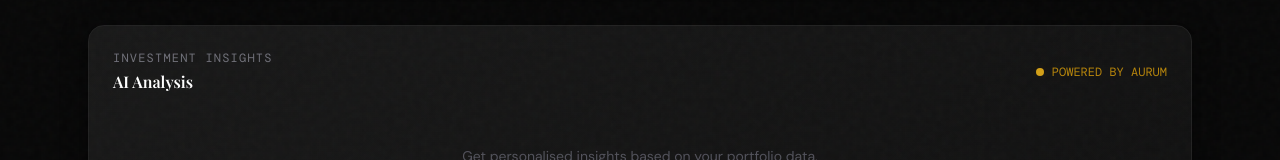
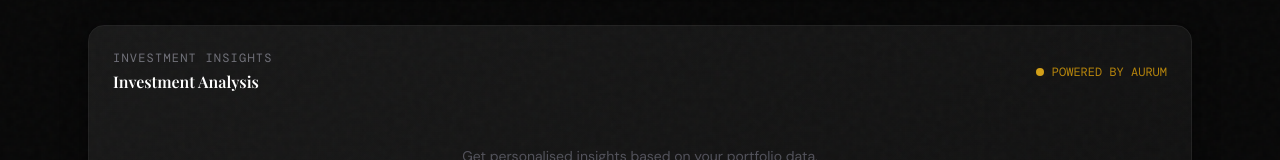
Before and after one commit to ananya05verma/aurum-frontend, a React (Vite) app: page /dashboard in a window 1280 px wide. Shown: the part 1032-1192 px from the top of the page. Built offline with nearby package versions, Linux system fonts and the light colour scheme; no server answers; sample sign-in values are in the browser's storage; a web font is replaced by a local one.

Commit message:
frontend fix

```diff
--- a/src/pages/Dashboard.jsx
+++ b/src/pages/Dashboard.jsx
@@ -122,7 +122,7 @@ function AllocationTooltip({ active, payload }) {
   );
 }
 
-// ─── AI Insights Panel ────────────────────────────────────────────────────────
+// ─── Investment Insights Panel ───────────────────────────────────────────────
 function InsightsPanel() {
   const [insights, setInsights] = useState("");
   const [loading, setLoading] = useState(false);
@@ -152,7 +152,7 @@ function InsightsPanel() {
             Investment Insights
           </p>
           <h2 className="text-white font-display font-semibold mt-1">
-            AI Analysis
+            Investment Analysis
           </h2>
         </div>
         <div className="flex items-center gap-2">
@@ -180,7 +180,7 @@ function InsightsPanel() {
         <div className="flex flex-col items-center justify-center py-10 gap-4">
           <Loader size="lg" />
           <p className="text-xs font-mono text-zinc-600 animate-pulse">
-            Analysing your portfolio…
+            Analysing your portfolio insights…
           </p>
         </div>
       )}
```
